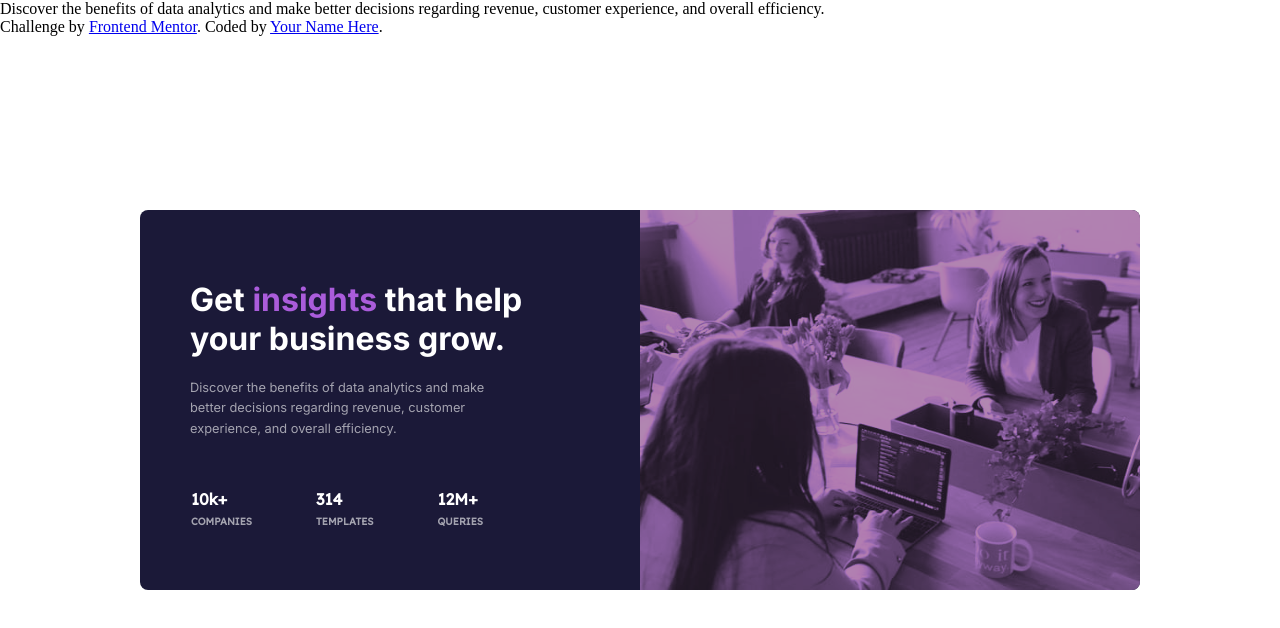
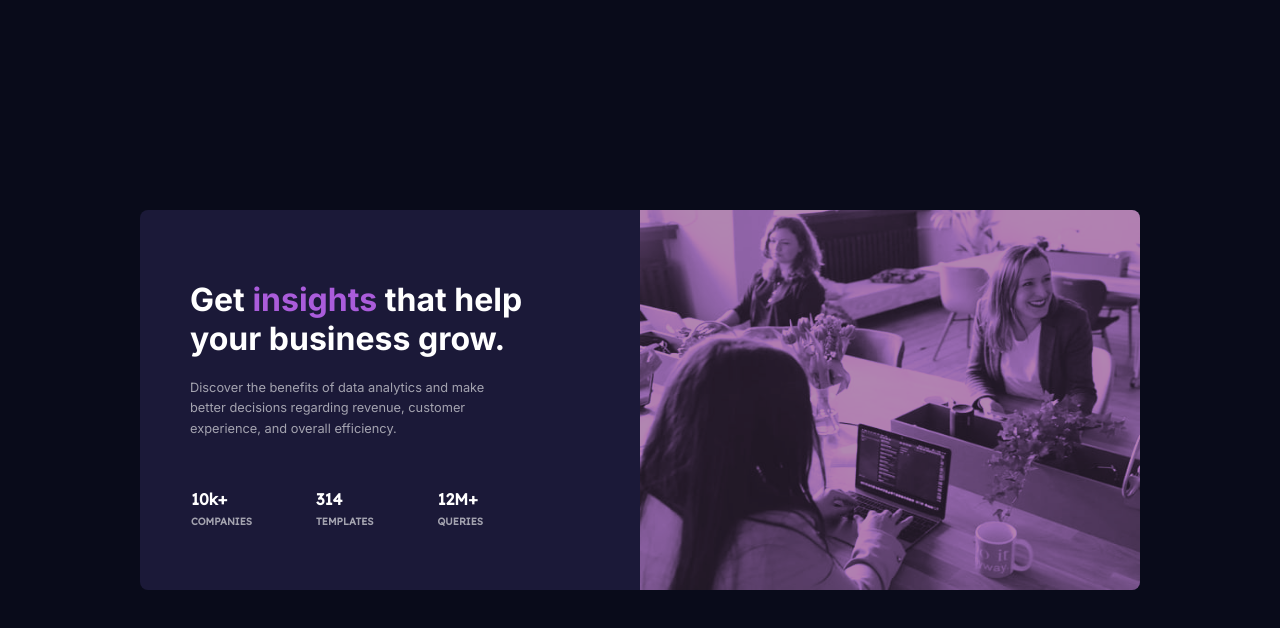
Before and after one commit to abdillahadam20/CardComponent, a plain HTML site: page index.html in a window 1280 px wide. Drawn offline with Linux system fonts and the light colour scheme.

Commit message:
Update dekstop view

```diff
--- a/index.html
+++ b/index.html
@@ -36,18 +36,5 @@
     </section>
   </div>
 
-
-
-  Discover the benefits of data analytics and make better decisions regarding revenue, customer
-  experience, and overall efficiency.
-
-
-
-
-
-  <div class="attribution">
-    Challenge by <a href="https://www.frontendmentor.io?ref=challenge" target="_blank">Frontend Mentor</a>.
-    Coded by <a href="#">Your Name Here</a>.
-  </div>
 </body>
 </html>
--- a/style.css
+++ b/style.css
@@ -21,6 +21,10 @@
 	padding: 0;
 	margin: 0;
 	box-sizing: border-box;
+}
+
+body {
+	background-color: var(--bg-dark-blue);
 }
 
 .card {
```
